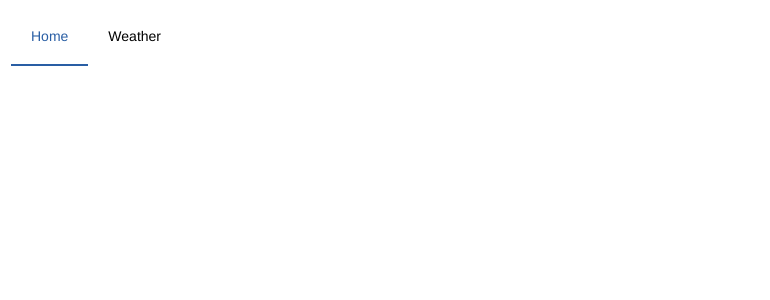
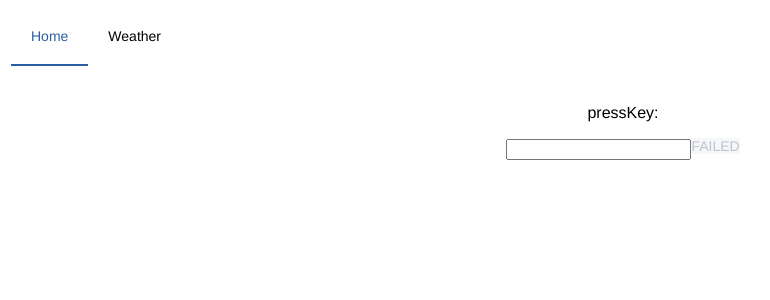
Before and after one commit to fantzulin/heroku, a Vue app: page /CharacterCard in a window 1280 px wide. Before the commit this address had no page. Shown: the top 300 px of the page, without its empty margins (17-787 px from the left). Built offline with nearby package versions, Linux system fonts and the light colour scheme.

Commit message:
製作一個單字卡頁面
目前製作出一個單字卡的demo頁面

```diff
--- a/src/router/index.js
+++ b/src/router/index.js
@@ -14,6 +14,11 @@ const routes = [
     name: "weather",
     component: getView("Weather"),
   },
+  {
+    path: "/CharacterCard",
+    name: "CharacterCard",
+    component: getView("CharacterCard"),
+  }
 ];
 
 const router = createRouter({
--- /dev/null
+++ b/src/views/CharacterCard.vue
@@ -0,0 +1,40 @@
+<template>
+  <div>
+    <p>pressKey: {{ pressKey }}</p>
+    <input type="text" @keyup="press">
+    <el-image :src="src"></el-image>
+  </div>
+</template>
+
+<style lang="scss">
+</style>
+
+<script>
+export default {
+  data() {
+    return {
+      pressKey: '',
+      src: ''
+    }
+  },
+  methods: {
+    press(event) {
+      this.pressKey = event.key;
+      switch(event.key){
+        case "a":
+          console.log("a");
+          this.src = require("../assets/logo.png");
+          break;
+        default:
+          console.log("default");
+          this.src = require("../assets/cards.jpg");
+          break;
+      };
+
+      window.setTimeout(() => {
+        event.target.value = '';
+      }, 500);
+    }
+  },
+}
+</script>
```
Also changed, not shown: src/assets/cards.jpg (added), 11 other files (tests, documents, lock files or other folders).
